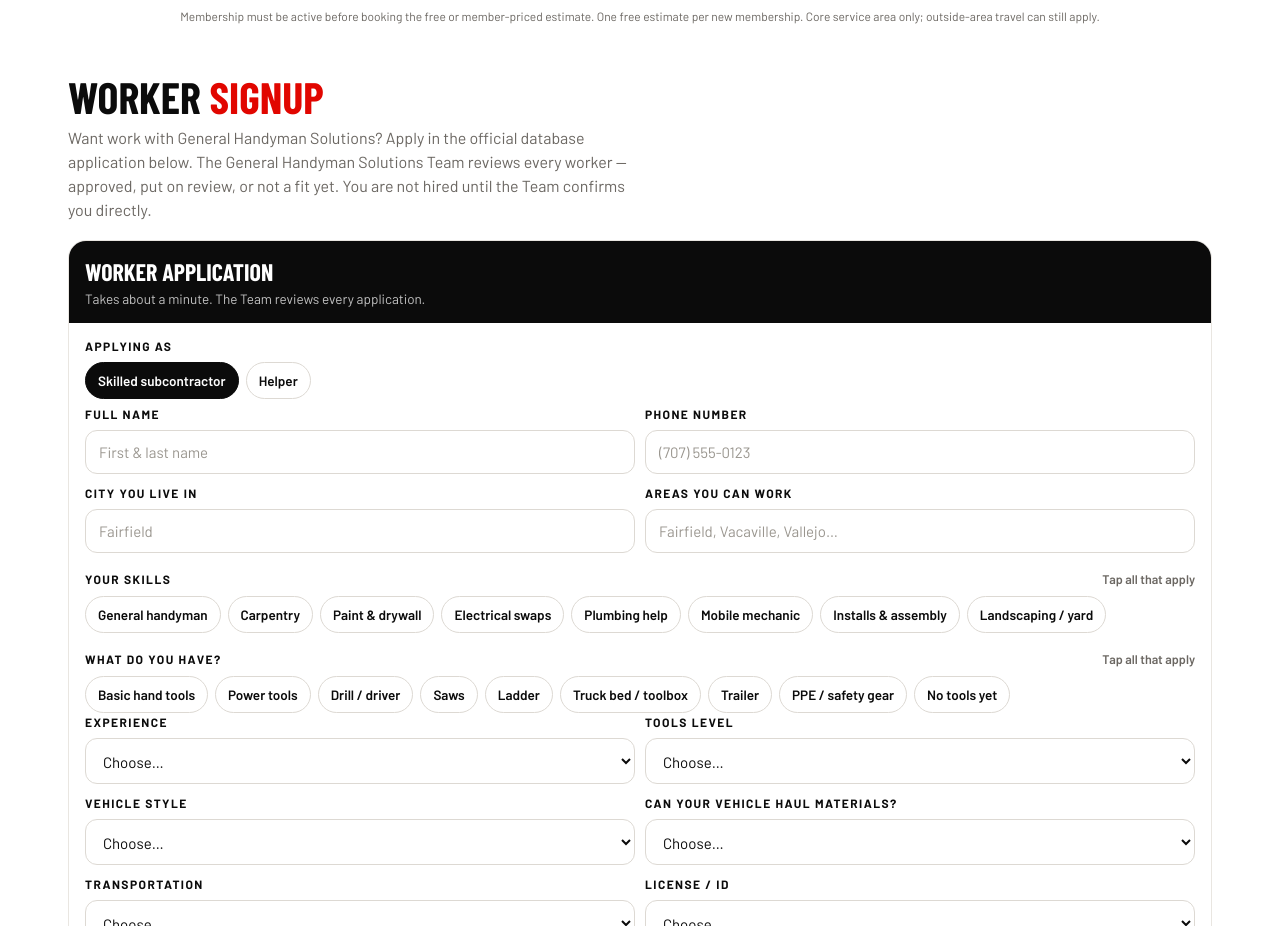
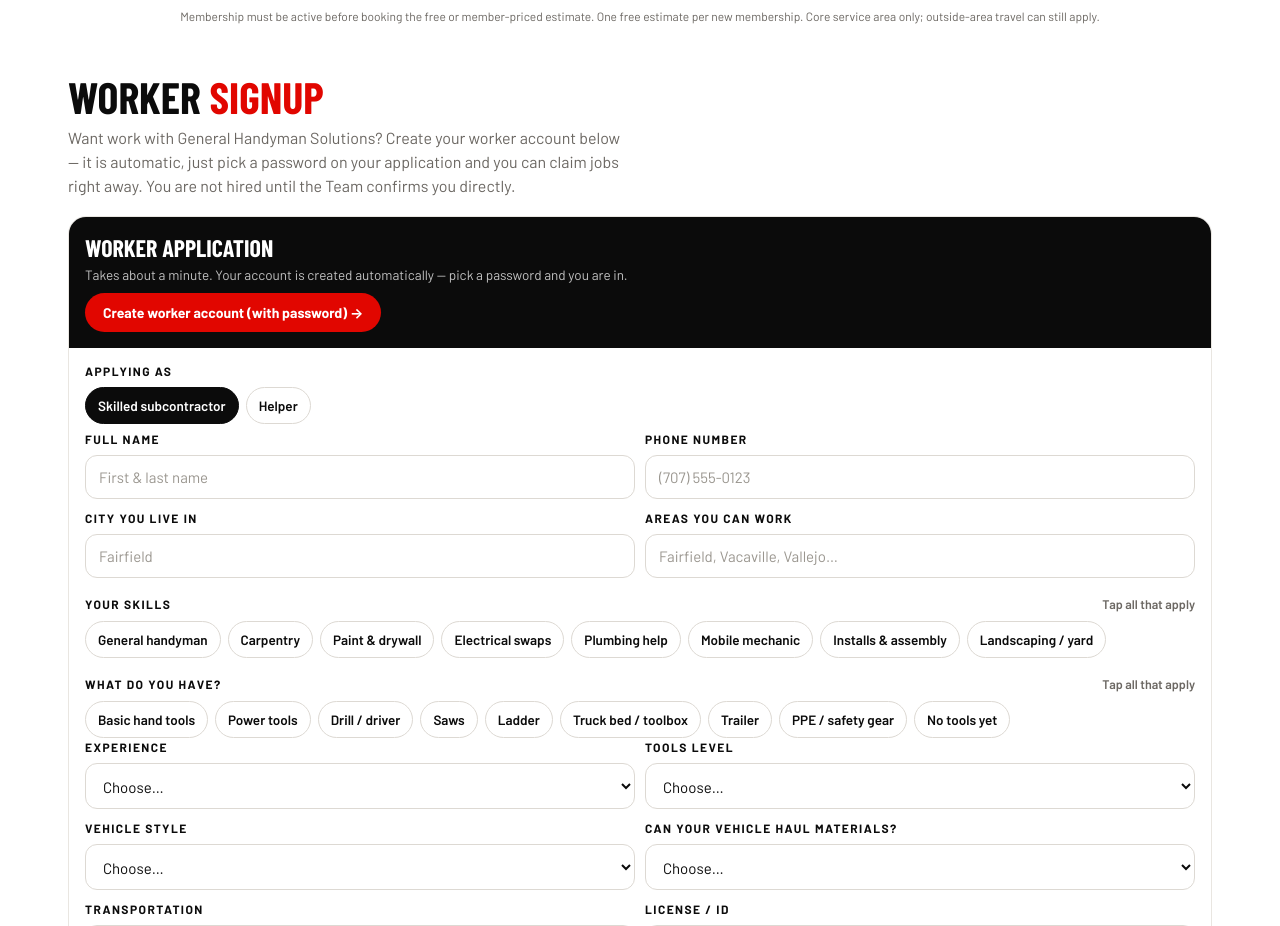
Before and after one commit to Generalhandymans/general-handyman-solutions, a plain HTML site: page index.html in a window 1280 px wide. Shown: the part 3788-4714 px from the top of the page. Drawn offline with nearby package versions, Linux system fonts and the light colour scheme; a web font is replaced by a local one.

Commit message:
Worker signup is automatic — create account with password

```diff
--- a/index.html
+++ b/index.html
@@ -399,11 +399,12 @@
 
   <section class="section" id="workers">
     <h2>Worker <em>signup</em></h2>
-    <p class="sub">Want work with General Handyman Solutions? Apply in the official database application below. The General Handyman Solutions Team reviews every worker — approved, put on review, or not a fit yet. You are not hired until the Team confirms you directly.</p>
+    <p class="sub">Want work with General Handyman Solutions? Create your worker account below — it is automatic, just pick a password on your application and you can claim jobs right away. You are not hired until the Team confirms you directly.</p>
     <form id="workerForm" novalidate style="border:1px solid var(--line);border-radius:18px;background:var(--surface);margin-top:18px;overflow:hidden">
       <div style="background:#0b0b0b;color:#fff;padding:16px">
         <h3 style="font-family:var(--display);text-transform:uppercase;font-size:24px;margin:0">Worker application</h3>
-        <p style="margin:4px 0 0;font-size:13.5px;opacity:.75">Takes about a minute. The Team reviews every application.</p>
+        <p style="margin:4px 0 0;font-size:13.5px;opacity:.75">Takes about a minute. Your account is created automatically — pick a password and you are in.</p>
+        <a class="btn btn-red" style="margin-top:10px;font-size:14px" href="https://general-handyman-solutions-app.onrender.com/" target="_blank" rel="noopener">Create worker account (with password) →</a>
       </div>
       <div style="padding:16px">
         <div class="label" style="margin-top:0">Applying as</div>
```
